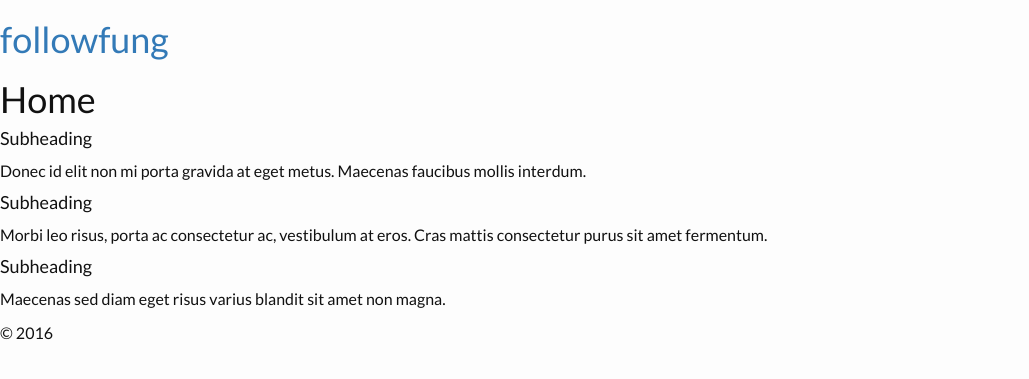
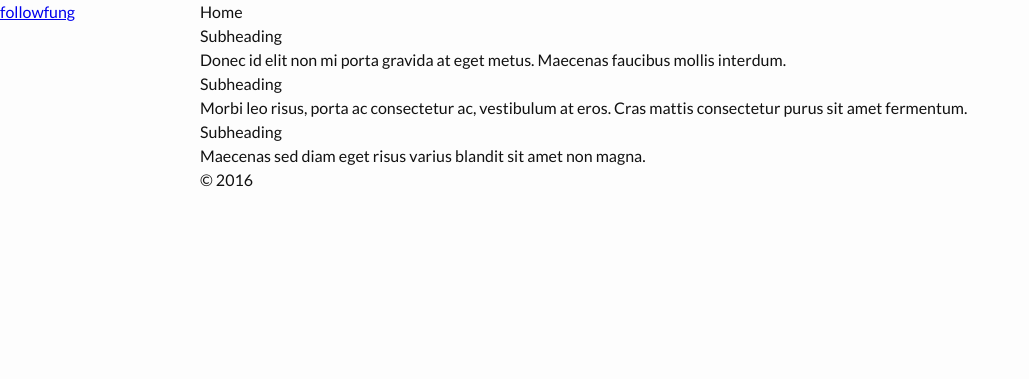
Before and after one commit to followfung/followfung.github.io, a Jekyll site: the page built from index.html, in a window 1280 px wide. Shown: the top 379 px of the page, without its empty margins (0-1029 px from the left). Built offline with Jekyll 4.4.1, drawn with Linux system fonts in a browser that asks for light colours.

Commit message:
two column layout

```diff
--- a/_includes/head.html
+++ b/_includes/head.html
@@ -9,15 +9,6 @@
   <link rel="canonical" href="{{ page.url | replace:'index.html','' | prepend: site.baseurl | prepend: site.url }}">
   <link rel="alternate" type="application/rss+xml" title="{{ site.title }}" href="{{ "/feed.xml" | prepend: site.baseurl | prepend: site.url }}">
 
-  <!-- Latest compiled and minified CSS -->
-  <link rel="stylesheet" href="https://maxcdn.bootstrapcdn.com/bootstrap/3.3.6/css/bootstrap.min.css" integrity="sha384-1q8mTJOASx8j1Au+a5WDVnPi2lkFfwwEAa8hDDdjZlpLegxhjVME1fgjWPGmkzs7" crossorigin="anonymous">
-
-  <!-- Optional theme -->
-  <!-- <link rel="stylesheet" href="https://maxcdn.bootstrapcdn.com/bootstrap/3.3.6/css/bootstrap-theme.min.css" integrity="sha384-fLW2N01lMqjakBkx3l/M9EahuwpSfeNvV63J5ezn3uZzapT0u7EYsXMjQV+0En5r" crossorigin="anonymous"> -->
-
-  <!-- Latest compiled and minified JavaScript -->
-  <script src="https://maxcdn.bootstrapcdn.com/bootstrap/3.3.6/js/bootstrap.min.js" integrity="sha384-0mSbJDEHialfmuBBQP6A4Qrprq5OVfW37PRR3j5ELqxss1yVqOtnepnHVP9aJ7xS" crossorigin="anonymous"></script>
-
   <link rel="stylesheet" href="{{ "/css/main.css" | prepend: site.baseurl }}">
 
   <!-- HTML5 shim and Respond.js for IE8 support of HTML5 elements and media queries -->
--- a/_includes/header.html
+++ b/_includes/header.html
@@ -1,7 +1,8 @@
 {% assign current_url = page.url %}
-<h1><a href="/">{{ site.title | escape }}</a></h1>
+<h1>
+  <a href="/">{{ site.title | escape }}</a>
+</h1>
 
-<div>
 <nav>
   <ul>
     {% for p in site.pages %}
@@ -11,4 +12,3 @@
     {% endfor %}
   </ul>
 </nav>
-</div>
--- a/_layouts/default.html
+++ b/_layouts/default.html
@@ -5,11 +5,15 @@
 
   <body>
 
-    {% include header.html %}
+    <div class="sidebar">
+      {% include header.html %}
+    </div>
 
-    {{ content }}
+    <div class="main-content">
+      {{ content }}
 
-    {% include footer.html %}
+      {% include footer.html %}
+    </div>
 
     <link rel="stylesheet" href="{{ "/js/ie10-viewport-bug-workaround.js" | prepend: site.baseurl }}">
 
--- /dev/null
+++ b/_sass/ericmeyer.scss
@@ -0,0 +1,42 @@
+html, body, div, span, applet, object, iframe, table, caption, tbody, tfoot, thead, tr, th, td,
+del, dfn, em, font, img, ins, kbd, q, s, samp, small, strike, strong, sub, sup, tt, var,
+h1, h2, h3, h4, h5, h6, p, blockquote, pre, a, abbr, acronym, address, big, cite, code,
+dl, dt, dd, ol, ul, li, fieldset, form, label, legend {
+  vertical-align: baseline;
+  font-family: inherit;
+  font-weight: inherit;
+  font-style: inherit;
+  font-size: 100%;
+  outline: 0;
+  padding: 0;
+  margin: 0;
+  border: 0;
+  }
+/* remember to define focus styles! */
+:focus {
+  outline: 0;
+  }
+body {
+  background: white;
+  line-height: 1;
+  color: black;
+  }
+ol, ul {
+  list-style: none;
+  }
+/* tables still need cellspacing="0" in the markup */
+table {
+  border-collapse: separate;
+  border-spacing: 0;
+  }
+caption, th, td {
+  font-weight: normal;
+  text-align: left;
+  }
+/* remove possible quote marks (") from <q> & <blockquote> */
+blockquote:before, blockquote:after, q:before, q:after {
+  content: "";
+  }
+blockquote, q {
+  quotes: "" "";
+  }
--- a/_sass/styles.scss
+++ b/_sass/styles.scss
@@ -7,3 +7,12 @@ body {
   color: $text-color;
   background: $background-color;
 }
+
+.sidebar {
+  float: left;
+  width: 200px;
+}
+
+.main-content {
+  margin-left: 200px;
+}
--- a/css/main.scss
+++ b/css/main.scss
@@ -45,5 +45,6 @@ $on-laptop:        800px;
 // Import partials from `sass_dir` (defaults to `_sass`)
 @import
   "ie10-viewport-bug-workaround",
+  "ericmeyer",
   "styles"
 ;
```
Lines whose indentation alone changed are shown as unchanged.
